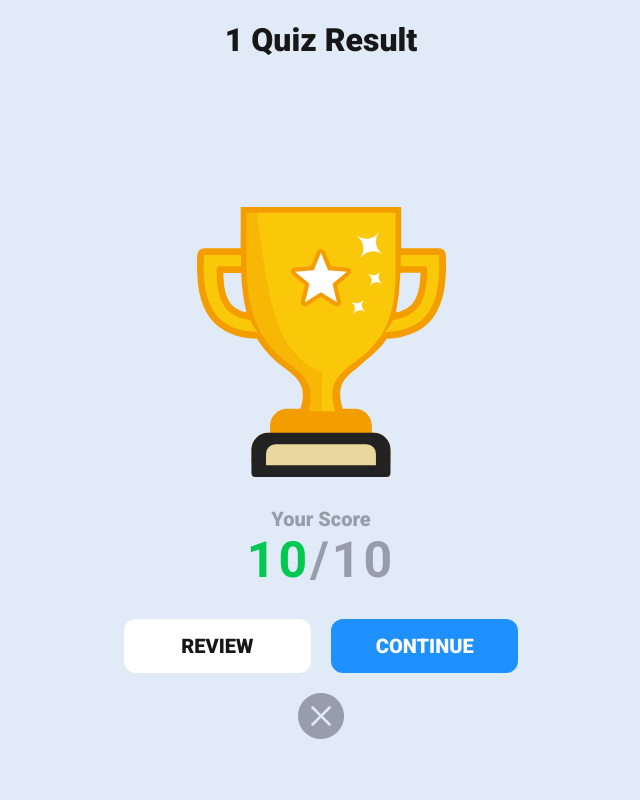
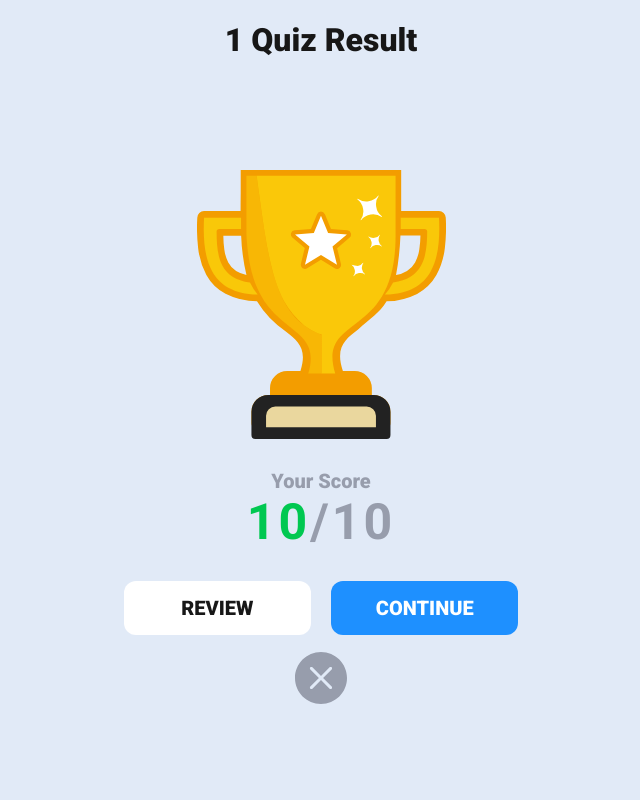
Before and after one commit to y200090/project_research, a Flask app: page /mypage/learnings/quiz/1/result?score=10 in a window 1280 px wide. Shown: the whole page, without its empty margins (319-959 px from the left). Run offline with Flask 2, Linux system fonts and the light colour scheme; a user stored in the database is signed in; some libraries are stand-ins or nearby versions.

Commit message:
2022/10/08 04:19

```diff
--- a/static/css/quiz.css
+++ b/static/css/quiz.css
@@ -144,8 +144,8 @@ body {
     align-items: center;
     justify-content: center;
     flex-direction: column;
-    /* VIEWPORT: 376px~414px, VALUES: 30px~40px */
-    row-gap: clamp(1.875rem, -4.309rem + 26.32vw, 2.5rem);
+    /* VIEWPORT: 376px~414px, VALUES: 20px~30px */
+    row-gap: clamp(1.25rem, -4.934rem + 26.32vw, 1.875rem);
     color: var(--text);
 }
 .statement {
--- a/static/css/quiz_result.css
+++ b/static/css/quiz_result.css
@@ -86,7 +86,7 @@ body {
     justify-content: center;
     flex-direction: column;
     /* VIEWPORT: 376px~414px, VALUES: 20px~30px */
-    row-gap: clamp(1.25rem, -4.934rem + 26.32vw, 1.875rem);
+    /* row-gap: clamp(1.25rem, -4.934rem + 26.32vw, 1.875rem); */
 }
 #result-word {
     /* VIEWPORT: 281px~414px, VALUES: 30px~42px */
@@ -98,6 +98,8 @@ body {
 }
 #trophy-image {
     width: 60%;
+    /* VIEWPORT: 376px~414px, VALUES: 20px~30px */
+    margin: clamp(1.25rem, -4.934rem + 26.32vw, 1.875rem) 0;
 }
 #scoreboard {
     width: 100%;
@@ -119,6 +121,8 @@ body {
 .next-content {
     position: relative;
     width: 100%;
+    /* VIEWPORT: 376px~414px, VALUES: 20px~30px */
+    margin-top: clamp(1.25rem, -4.934rem + 26.32vw, 1.875rem);
     display: grid;
     grid-template-columns: 45% 45%;
     align-items: center;
@@ -147,14 +151,15 @@ body {
     background-color: var(--accent);
     color: #fff;
 }
-#close-icon {
-    position: absolute;
-    /* VIEWPORT: 376px~414px, VALUES: 10px~20px */
-    top: calc(100% + clamp(0.625rem, -5.559rem + 26.32vw, 1.25rem));
-    left: 50%;
-    transform: translateX(-50%);
-    height: 85%;
-    cursor: pointer;
+#browser-back {
+    /* VIEWPORT: 376px~414px, VALUES: 5px~10px */
+    margin-top: clamp(0.313rem, -2.78rem + 13.16vw, 0.625rem);
+    display: flex;
+    align-items: center;
+    justify-content: center;
+}
+#browser-back img {
+    height: 80%;
 }
 
 .review-window {
@@ -262,7 +267,6 @@ body {
 .line.incorrect {
     background-color: var(--incorrect);
 }
-
 .quiz-body {
     position: relative;
     /* VIEWPORT: 376px~414px, VALUES: 80px~90px */
@@ -296,8 +300,8 @@ body {
     align-items: center;
     justify-content: center;
     flex-direction: column;
-    /* VIEWPORT: 376px~414px, VALUES: 30px~40px */
-    row-gap: clamp(1.875rem, -4.309rem + 26.32vw, 2.5rem);
+    /* VIEWPORT: 376px~414px, VALUES: 20px~30px */
+    row-gap: clamp(1.25rem, -4.934rem + 26.32vw, 1.875rem);
     color: var(--text);
 }
 .statement {
--- a/static/js/quiz_result.js
+++ b/static/js/quiz_result.js
@@ -5,7 +5,9 @@ const resultPage = document.querySelector('.result-page'),
       resultWord = document.querySelector('#result-word'),
       userScore = document.querySelector('#user-score'),
       maxScore = document.querySelector('#max-score'),
-      reviewButton = document.querySelector('#review-button');
+      nextContent = document.querySelector('.next-content'),
+      reviewButton = document.querySelector('#review-button'),
+      browserBack = document.querySelector('#browser-back');
 
 const clone = [],
       reviewWindow = document.querySelector('.review-window'),
@@ -30,6 +32,16 @@ else if (quizCount * 0.3 < score && score <= quizCount * 0.7) {
 else if (score <= quizCount * 0.3) {
     resultWord.innerText = 'Do Your Best!';
 }
+
+window.addEventListener('load', () => {
+    height = nextContent.clientHeight;
+    browserBack.style.height = `${height * 1.2}px`;
+});
+
+window.addEventListener('resize', () => {
+    height = nextContent.clientHeight;
+    browserBack.style.height = `${height * 1.2}px`;
+});
 
 for (let i = 0; i < quizCount; i++) {
     clone[i] = sessionStorage.getItem(`question.${i + 1}`);
--- a/templates/quiz_result.html
+++ b/templates/quiz_result.html
@@ -28,10 +28,10 @@
                 <div class="next-content">
                     <button id="review-button">Review</button>
                     <a href="{{ url_for('quiz', rank=rank) }}" id="continue-button">Continue</a>
-                    <a href="{{ url_for('learnings') }}">
-                        <img src="{{ url_for('static', filename='images/close-round-icon.svg') }}" alt="close" id="close-icon">
-                    </a>
                 </div>
+                <a href="{{ url_for('learnings') }}" id="browser-back">
+                    <img src="{{ url_for('static', filename='images/close-round-icon.svg') }}" alt="close">
+                </a>
             </div>
         </div>
     </div>
```
Also changed, not shown: database.db.
